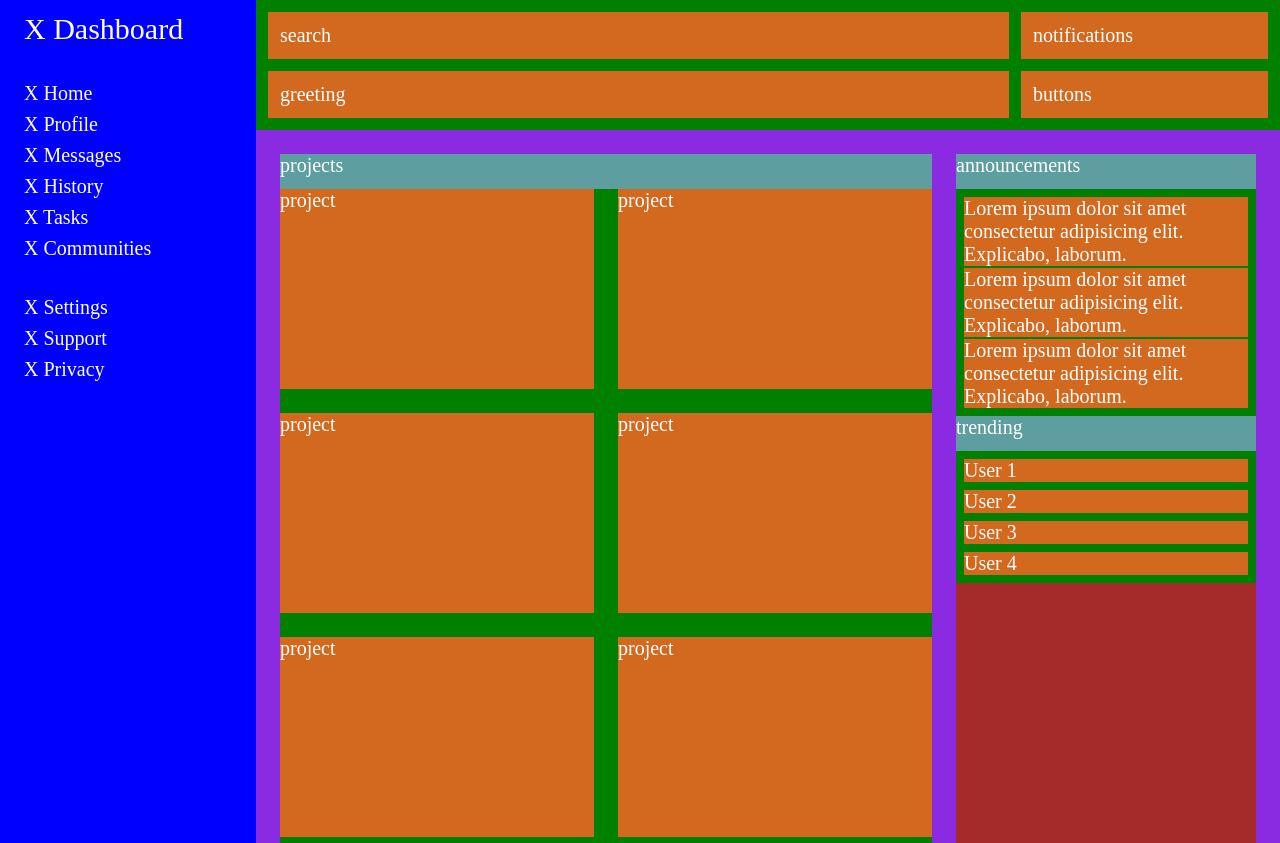
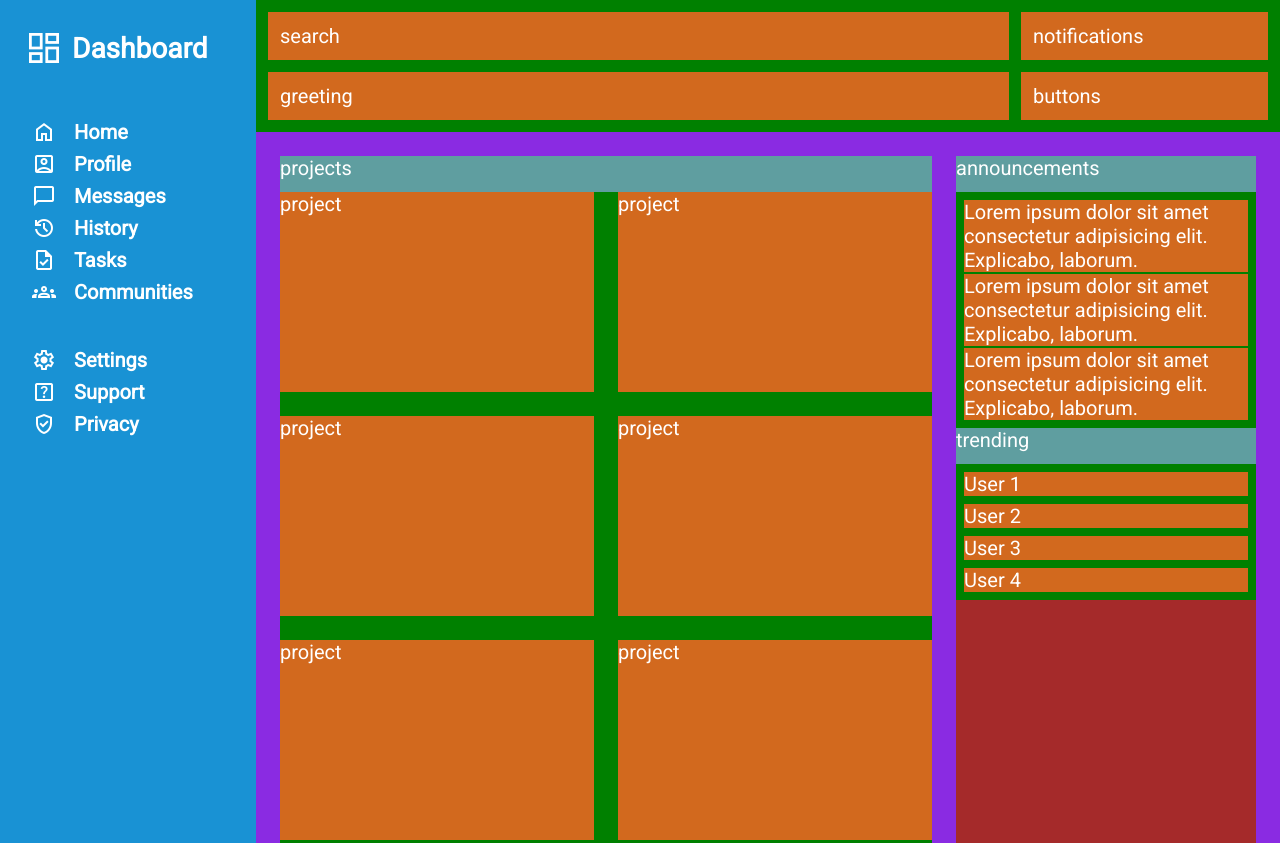
Before and after one commit to abarnes1/admin-dashboard, a plain HTML site: page index.html in a window 1280 px wide. Shown: the top 843 px of the page. Drawn offline with nearby package versions, Linux system fonts and the light colour scheme.

Commit message:
add menu styling

```diff
--- a/index.html
+++ b/index.html
@@ -5,28 +5,34 @@
   <meta http-equiv="X-UA-Compatible" content="IE=edge">
   <meta name="viewport" content="width=device-width, initial-scale=1.0">
   <link rel="stylesheet" href="styles.css">
+  <link rel="stylesheet" href="https://fonts.googleapis.com/css2?family=Material+Symbols+Outlined:opsz,wght,FILL,GRAD@20,400,1,0" />
+  <style>
+    @import url('https://fonts.googleapis.com/css2?family=Roboto&display=swap');
+  </style>
   <title>Document</title>
 </head>
 <body>
   <div class="container">
     <div class="menu">
       <div class="menu-branding">
-        X Dashboard
+        <span class="material-symbols-outlined" style="font-size: 40px;">
+          dashboard
+        </span> Dashboard
       </div>
 
       <ul class="menu-links">
-        <li>X Home</li>
-        <li>X Profile</li>
-        <li>X Messages</li>
-        <li>X History</li>
-        <li>X Tasks</li>
-        <li>X Communities</li>
+        <li><span class="material-symbols-outlined">home</span>Home</li>
+        <li><span class="material-symbols-outlined">account_box</span>Profile</li>
+        <li><span class="material-symbols-outlined">chat_bubble</span>Messages</li>
+        <li><span class="material-symbols-outlined">history</span>History</li>
+        <li><span class="material-symbols-outlined">task</span>Tasks</li>
+        <li><span class="material-symbols-outlined">groups</span>Communities</li>
       </ul>
 
       <ul class="menu-links">
-        <li>X Settings</li>
-        <li>X Support</li>
-        <li>X Privacy</li>
+        <li><span class="material-symbols-outlined">settings</span>Settings</li>
+        <li><span class="material-symbols-outlined">help_center</span>Support</li>
+        <li><span class="material-symbols-outlined">verified_user</span>Privacy</li>
       </ul>
     </div>
 
--- a/styles.css
+++ b/styles.css
@@ -5,6 +5,10 @@
 
   font-size: 20px;
   color: white;
+}
+
+body {
+  font-family: 'Roboto', sans-serif;
 }
 
 .container {
@@ -18,21 +22,33 @@
 .menu {
   grid-column: 1 / 2;
   grid-row: 1 / -1;
-  background-color: blue;
+  background-color: rgb(25, 146, 212);
   padding: 12px 24px;
+  font-weight: bold;
 }
 
 .menu-branding {
-  font-size: 30px;
+  font-size: 28px;
+  height: 72px;
+  gap: 8px;
+  display: grid;
+  grid-template-columns: auto 1fr;
+  align-items: center;
 }
 
 .menu ul {
   margin-top: 36px;
   list-style-type: none;
+  display: grid;
 }
 
 .menu li {
   margin-bottom: 8px;
+  display: grid;
+  grid-template-columns: auto 1fr;
+  align-items: center;
+  padding-left: 8px;
+  gap: 18px;
 }
 
 .header {
```
